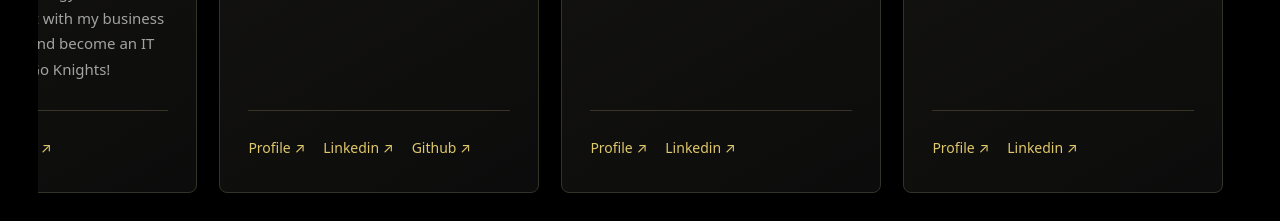
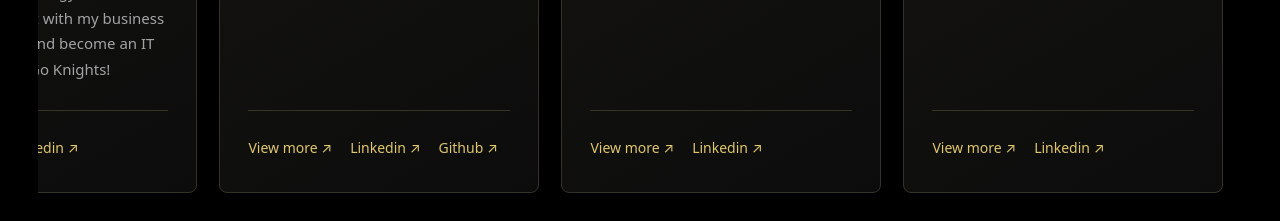
Before and after one commit to HSI-BOTB-UCF/HSI_BOTB_UCF_WEBSITE, a React (Vite) app: page / in a window 1280 px wide. Shown: the part 3300-3521 px from the top of the page. Built offline with nearby package versions, Linux system fonts and the light colour scheme.

Commit message:
added view more

```diff
--- a/src/App.jsx
+++ b/src/App.jsx
@@ -475,7 +475,7 @@ function TeamConveyor({ members }) {
         <div className="conveyor-person"><MemberAvatar member={member} /><MemberFlags member={member} /></div>
         <h3>{member.name}</h3><p className="member-role">{member.role}</p><p className="conveyor-major">{member.major}</p>
         <p className="member-bio">{member.bio}</p>
-        <div className="conveyor-links"><a href={`#team/${member.slug}`} aria-label={`View ${member.name}'s profile`}>Profile <span aria-hidden="true">↗</span></a>
+        <div className="conveyor-links"><a href={`#team/${member.slug}`} aria-label={`View more about ${member.name}`}>View more <span aria-hidden="true">↗</span></a>
           {getMemberLinks(member).map(({name, link}) => <a key={name} href={link} target="_blank" rel="noreferrer" aria-label={`${member.name} on ${name}`}>{name} <span aria-hidden="true">↗</span></a>)}
         </div>
       </article>)}
```
